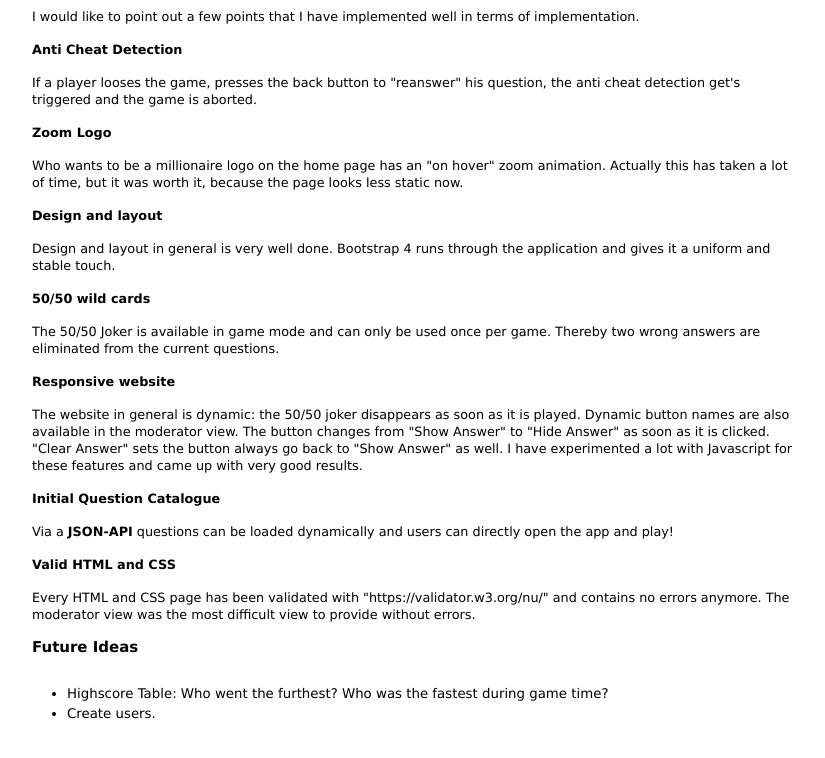
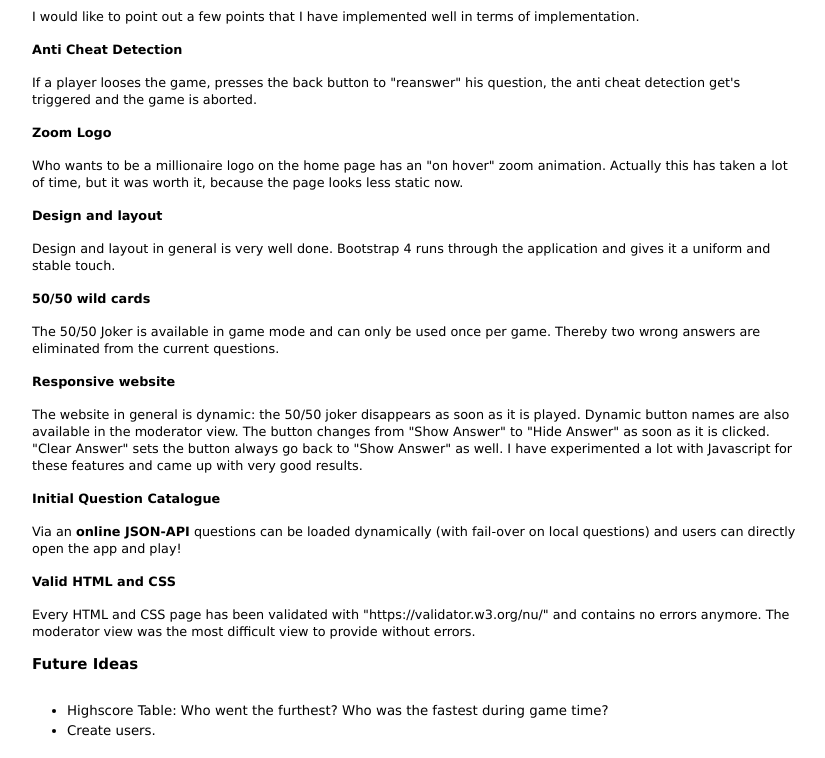
Before and after one commit to cintoros/who-wants-to-be-a-millionaire, a plain HTML site: page index.html in a window 1280 px wide. Shown: the part 1207-1965 px from the top of the page, without its empty margins (244-1069 px from the left). Drawn offline with Linux system fonts and the light colour scheme.

Commit message:
Update documentation

```diff
--- a/index.html
+++ b/index.html
@@ -290,7 +290,8 @@
 
             <h4>Initial Question Catalogue</h4>
             <p>
-                Via a <b>JSON-API</b> questions can be loaded dynamically and users can directly open the app and play!
+                Via an <b>online JSON-API</b> questions can be loaded dynamically (with fail-over on local questions) and users can directly open the app
+                and play!
             </p>
 
             <h4>Valid HTML and CSS</h4>
```
Also changed, not shown: 1 other file.
